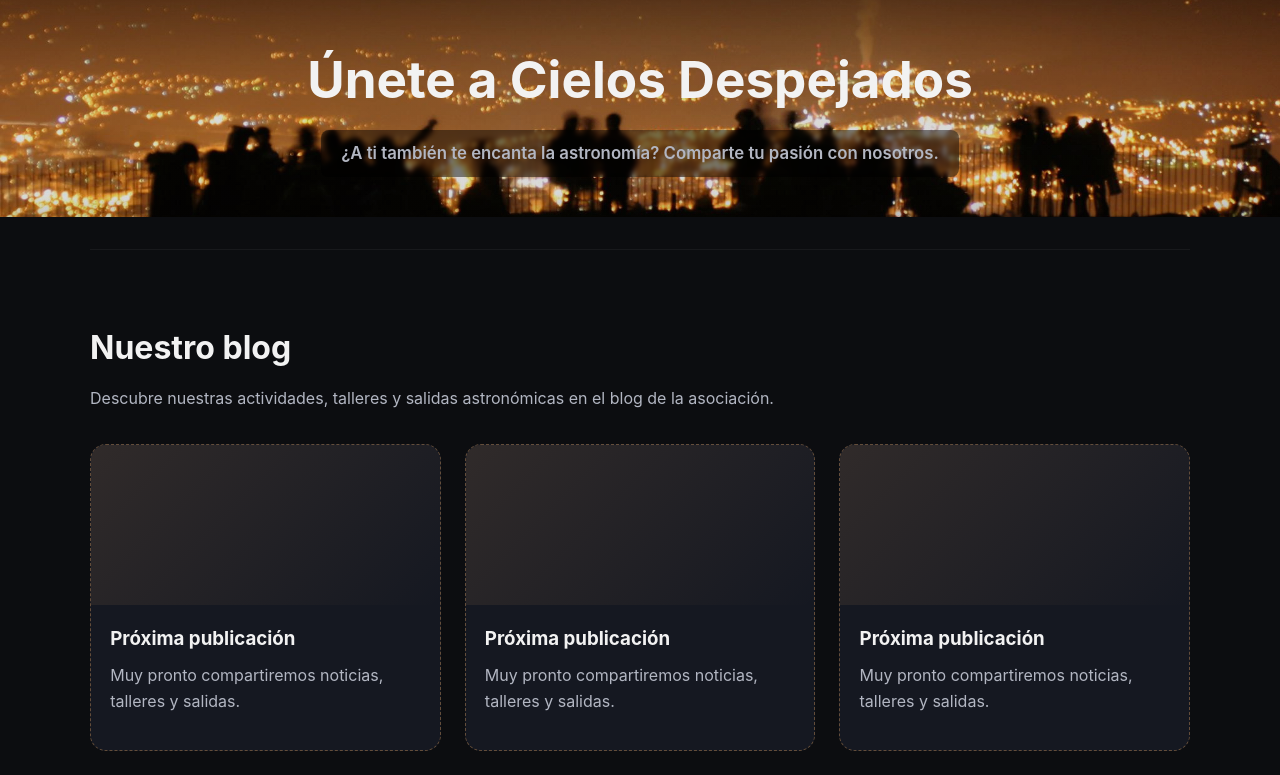
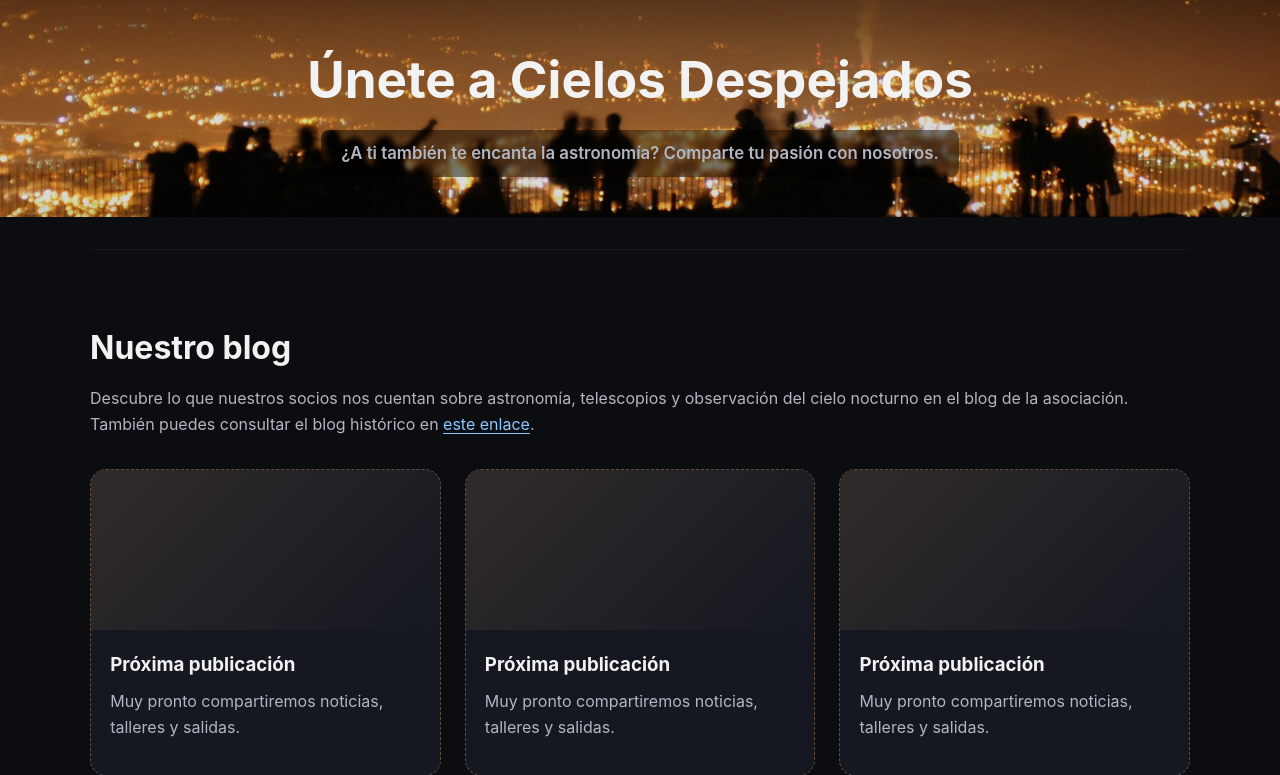
Before and after one commit to GonzalezFJR/CDweb, a Python web app: template app/templates/index.html in a window 1280 px wide. Shown: the part 2973-3748 px from the top of the page. Run offline with Jinja, Linux system fonts and the light colour scheme; the template is opened without the code that fills it, so the values that code supplies are empty.

Commit message:
Update blog section description

```diff
--- a/app/templates/index.html
+++ b/app/templates/index.html
@@ -168,7 +168,7 @@
   <div class="section-text">
     <h2>Nuestro blog</h2>
     <p>
-      Descubre nuestras actividades, talleres y salidas astronómicas en el blog de la asociación.
+      Descubre lo que nuestros socios nos cuentan sobre astronomía, telescopios y observación del cielo nocturno en el blog de la asociación. También puedes consultar el blog histórico en <a class="text-link" href="https://cielos-despejados.blogspot.com/">este enlace</a>.
     </p>
   </div>
   <div class="cards">
```
